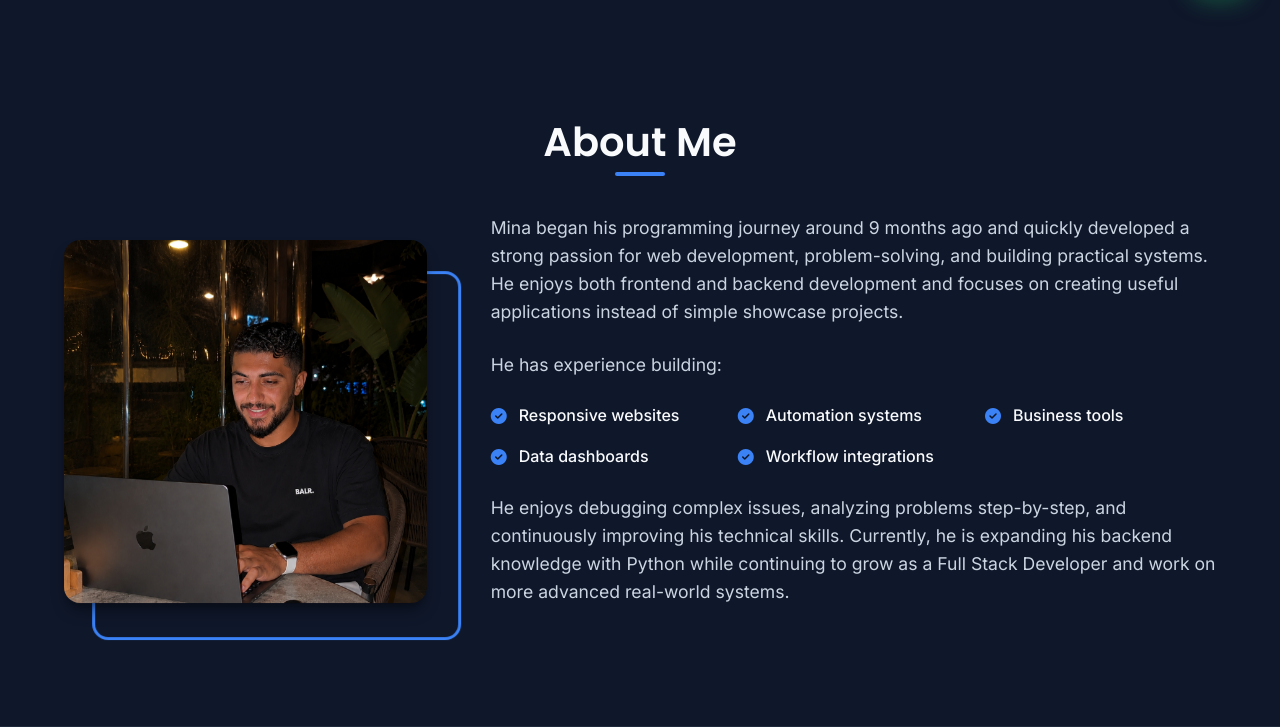
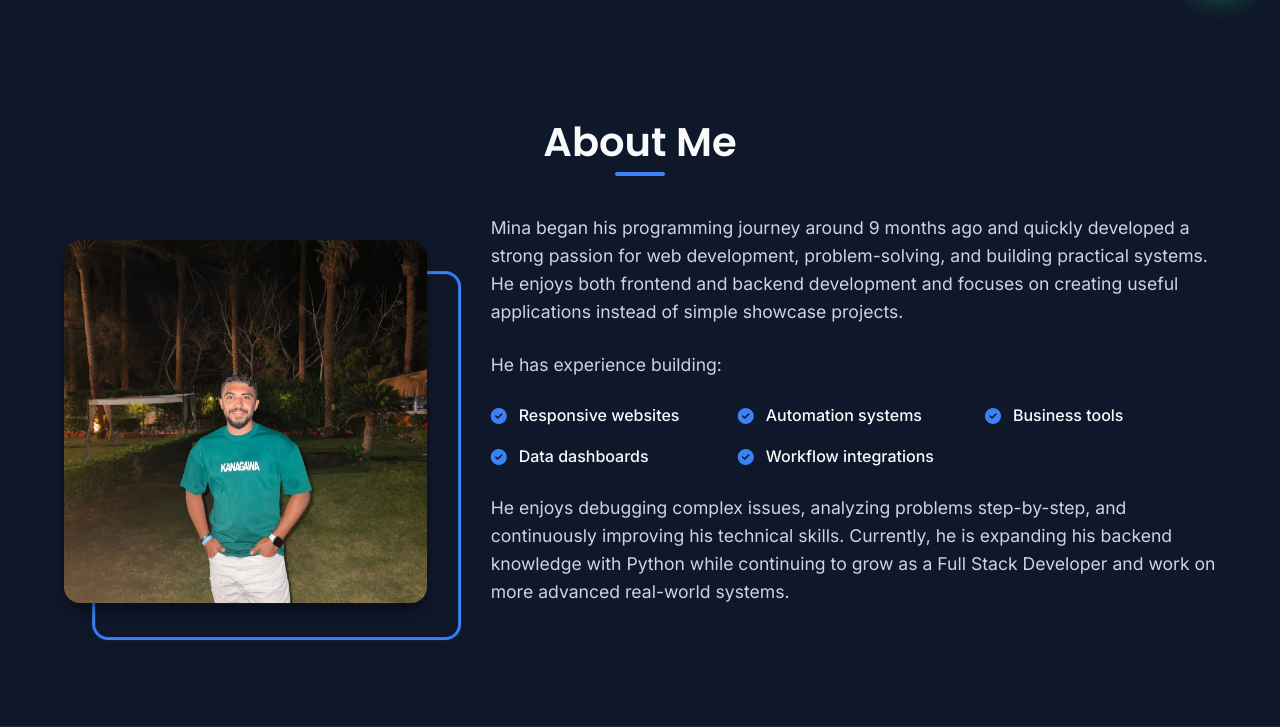
Before and after one commit to mishelmichael4-droid/Morvantis, a Flask app: page / in a window 1280 px wide. Shown: the part 778-1505 px from the top of the page. Run offline with Flask 3, Linux system fonts and the light colour scheme; some libraries are stand-ins or nearby versions.

Commit message:
Add files via upload

```diff
--- a/templates/index.html
+++ b/templates/index.html
@@ -72,7 +72,7 @@
                 <div class="about-grid animate-on-scroll">
                     <div class="about-image">
                         <div class="profile-img-wrapper">
-                            <img src="{{ url_for('static', filename='images/profilee.png') }}" alt="Mina Mishel" class="profile-img">
+                            <img src="{{ url_for('static', filename='images/profile.jpg') }}" alt="Mina Mishel" class="profile-img">
                         </div>
                     </div>
                     <div class="about-text">
```
